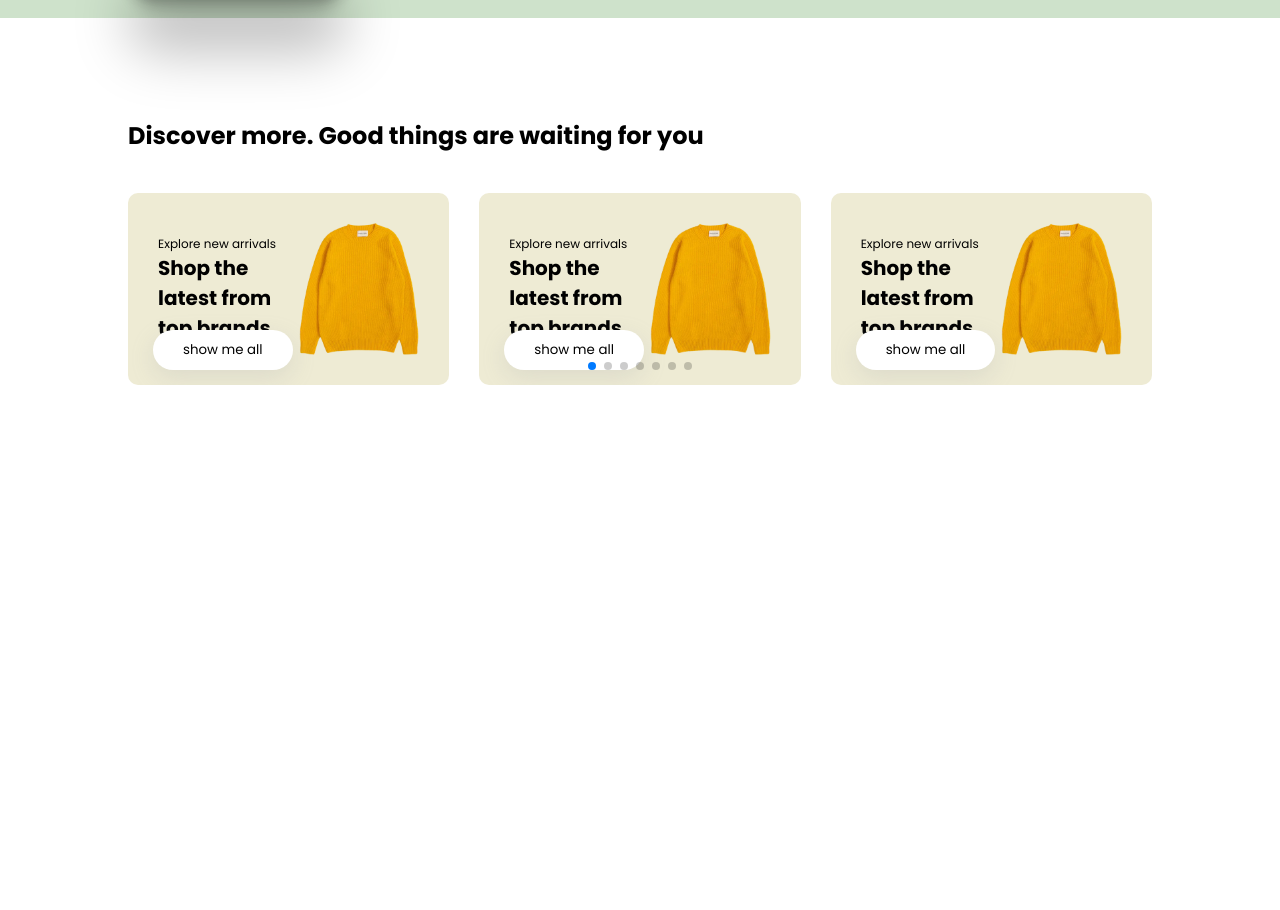
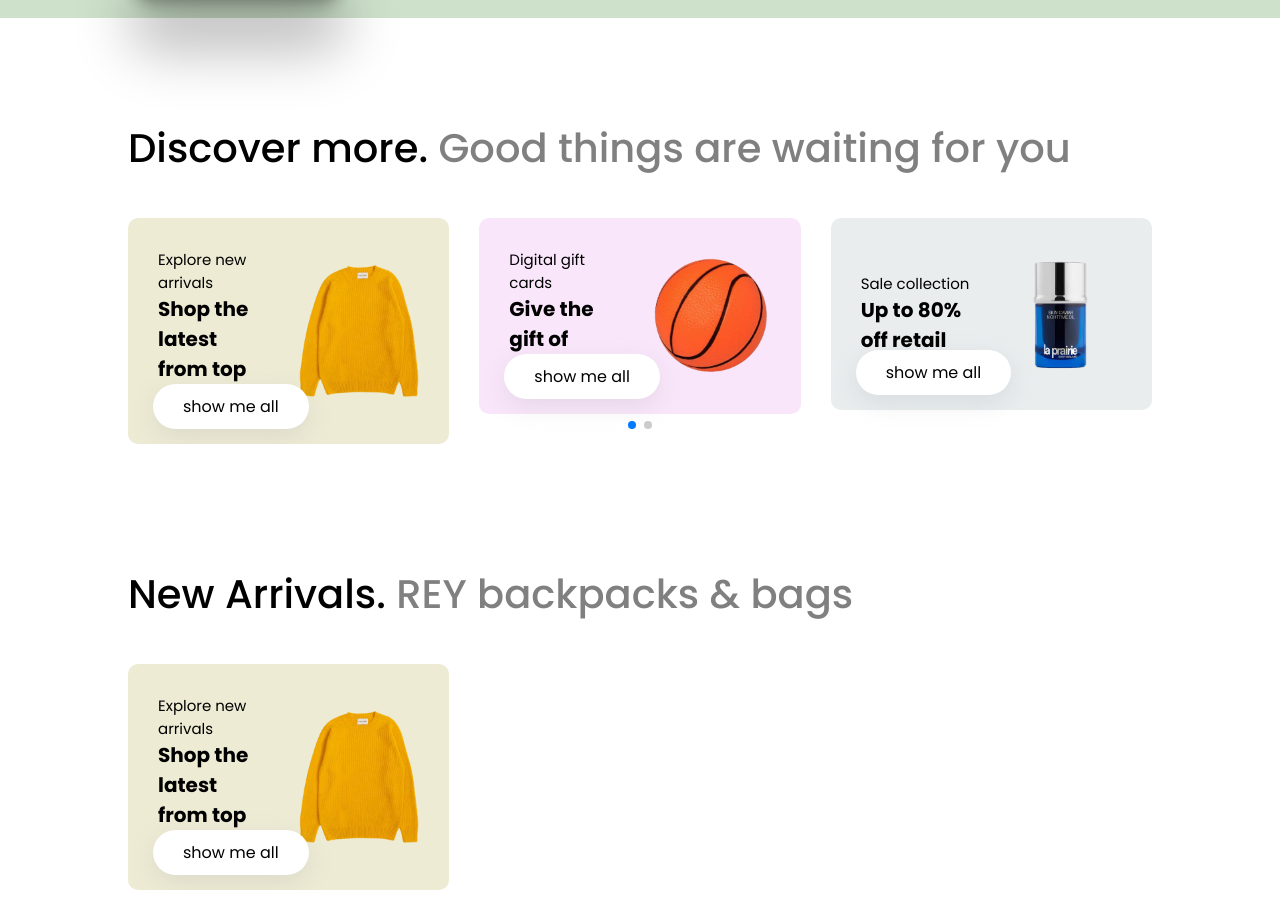
Before and after one commit to th-1982/e-commerce-react-website1, a React (Create React App) app in the folder e-commerce/: page / in a window 1280 px wide. Shown: the part 696-1606 px from the top of the page. Before the commit the page ends 1101 px from the top, so only its background shows below. Built offline with nearby package versions, Linux system fonts and the light colour scheme.

Commit message:
Added new images and Swiper component for New Arrivals section

```diff
--- a/e-commerce/src/Components/HomeComponents/SectionOne.css
+++ b/e-commerce/src/Components/HomeComponents/SectionOne.css
@@ -91,16 +91,31 @@
     padding: 30px;
     border-radius: 10px;
     position: relative;
+    cursor: pointer;
 
 }
 
+.two{
+    background-color: #fae6fa;
+}
+
+.three{
+    background-color: #e9edee;
+}
+
+.four{
+    background-color: #f0fff0;
+}
+
 .card1 p{
-    font-size: 12px;
+    font-size: 15px;
+
 }
 
 
 .card1 h2{
     font-size: 20px;
+
 }
 
 .card1One{
@@ -116,16 +131,32 @@
     position: absolute;
     bottom: 15px;
     left: 25px;
+    font-size: 16px;
+    cursor: pointer;
 
 }
 
 .card1Two{
     width: 100%;
 }
+
+.card1Two img{
+    height: 100%;
+}
 .homeSectionTwo{
     padding: 20px 10%;
     padding-top: 100px;
 
+}
+
+.homesectionTwoh2{
+    font-size: 40px;
+    font-weight: 500;
+    color: #000;
+}
+
+.homesectionTwoh2 span{
+    color: gray;
 
 }
 
@@ -157,3 +188,48 @@
     height: 100%;
     object-fit: cover;
   }
+
+
+  /*===============section two====================== */
+
+  .card2{
+    display: flex;
+    gap: 20px;
+    align-items: center;
+    text-align: left;
+    background-color: #eeebd4;
+    padding: 30px;
+    border-radius: 10px;
+    position: relative;
+    cursor: pointer;
+  }
+
+  .card2One{
+    width: 100%;
+}
+
+.card2One button{
+    padding: 10px 30px;
+    background-color: white;
+    border-radius: 30px;
+    border: none;
+    box-shadow: rgba(149, 157, 165, 0.2) 0px 8px 24px;
+    position: absolute;
+    bottom: 15px;
+    left: 25px;
+    font-size: 16px;
+    cursor: pointer;
+
+}
+
+.card2Two{
+    width: 100%;
+}
+
+.card2 h2{
+    font-size: 20px;
+}
+
+.card2 p{
+    font-size: 15px;
+}
--- a/e-commerce/src/Components/HomeComponents/SectionOne.jsx
+++ b/e-commerce/src/Components/HomeComponents/SectionOne.jsx
@@ -9,6 +9,13 @@ import cardImg1 from '../images/1.webp'
 import cardImg2 from '../images/3.webp'
 import cardImg3 from '../images/4.webp'
 import cardImg4 from '../images/5.webp'
+
+import img1 from '../images/sport-2.webp'
+import img2 from '../images/sport-3.webp'
+import img3 from '../images/sport-4.webp'
+import img4 from '../images/sport-6.webp'
+import img5 from '../images/sport-7.webp'
+
 
 
 import { FiSearch } from "react-icons/fi";
@@ -109,7 +116,7 @@ const SectionOne = () => {
     </div>
 
     <div className='homeSectionTwo'>
-      <h2>Discover more. Good things are waiting for you</h2>
+      <h2 className='homesectionTwoh2'>Discover more. <span>Good things are waiting for you</span></h2>
 
       <Swiper
         slidesPerView={3}
@@ -124,7 +131,7 @@ const SectionOne = () => {
           <div className='card1'>
           <div className='card1One'>
             <p>Explore new arrivals</p>
-            <h2>Shop the latest from top brands</h2>
+            <h2>Shop the latest <br/> from top brands</h2>
             <button>show me all</button>
           </div>
           <div className='card1Two'>
@@ -133,68 +140,68 @@ const SectionOne = () => {
           </div>
           </SwiperSlide>
         <SwiperSlide>
-        <div className='card1'>
+        <div className='card1 two'>
           <div className='card1One'>
-            <p>Explore new arrivals</p>
-            <h2>Shop the latest from top brands</h2>
+            <p>Digital gift cards</p>
+            <h2>Give the gift of choice</h2>
             <button>show me all</button>
           </div>
           <div className='card1Two'>
+            <img src={cardImg4} alt="card-image" />
+          </div>
+          </div>
+          </SwiperSlide>
+        <SwiperSlide>
+        <div className='card1 three'>
+          <div className='card1One'>
+            <p>Sale collection</p>
+            <h2>Up to 80% off retail</h2>
+            <button>show me all</button>
+          </div>
+          <div className='card1Two'>
+            <img src={cardImg2} alt="card-image" />
+          </div>
+          </div>
+        </SwiperSlide>
+        <SwiperSlide>
+        <div className='card1 four'>
+          <div className='card1One'>
+            <p>Sale collection</p>
+            <h2>Up to 80% off retail</h2>
+            <button>show me all</button>
+          </div>
+          <div className='card1Two'>
+            <img src={cardImg3} alt="card-image" />
+          </div>
+          </div>
+        </SwiperSlide>
+      </Swiper>
+      </div>
+
+
+      <div className='homeSectionTwo'>
+      <h2 className='homesectionTwoh2'>New Arrivals. <span>REY backpacks & bags</span></h2>
+      <Swiper
+        slidesPerView={3}
+        spaceBetween={30}
+        pagination={{
+          clickable: true,
+        }}
+        modules={[Pagination]}
+        className="mySwiper"
+      >
+        <SwiperSlide>
+          <div className='card2'>
+          <div className='card2One'>
+            <p>Explore new arrivals</p>
+            <h2>Shop the latest <br/> from top brands</h2>
+            <button>show me all</button>
+          </div>
+          <div className='card2Two'>
             <img src={cardImg1} alt="card-image" />
           </div>
           </div>
           </SwiperSlide>
-        <SwiperSlide>
-        <div className='card1'>
-          <div className='card1One'>
-            <p>Explore new arrivals</p>
-            <h2>Shop the latest from top brands</h2>
-            <button>show me all</button>
-          </div>
-          <div className='card1Two'>
-            <img src={cardImg1} alt="card-image" />
-          </div>
-          </div>
-        </SwiperSlide>
-        <SwiperSlide>
-        <div className='card1'>
-          <div className='card1One'>
-            <p>Explore new arrivals</p>
-            <h2>Shop the latest from top brands</h2>
-            <button>show me all</button>
-          </div>
-          <div className='card1Two'>
-            <img src={cardImg1} alt="card-image" />
-          </div>
-          </div>
-        </SwiperSlide>
-        <SwiperSlide>
-          <div className='card1'>
-          <div className='card1One'>
-            <p>Explore new arrivals</p>
-            <h2>Shop the latest from top brands</h2>
-            <button>show me all</button>
-          </div>
-          <div className='card1Two'>
-            <img src={cardImg1} alt="card-image" />
-          </div>
-          </div>
-          </SwiperSlide>
-        <SwiperSlide>
-        <div className='card1'>
-          <div className='card1One'>
-            <p>Explore new arrivals</p>
-            <h2>Shop the latest from top brands</h2>
-            <button>show me all</button>
-          </div>
-          <div className='card1Two'>
-            <img src={cardImg1} alt="card-image" />
-          </div>
-          </div>
-        </SwiperSlide>
-        <SwiperSlide>Slide 7</SwiperSlide>
-        <SwiperSlide>Slide 8</SwiperSlide>
-        <SwiperSlide>Slide 9</SwiperSlide>
       </Swiper>
 
     </div>
```
Also changed, not shown: e-commerce/src/Components/images/6.webp (added).
